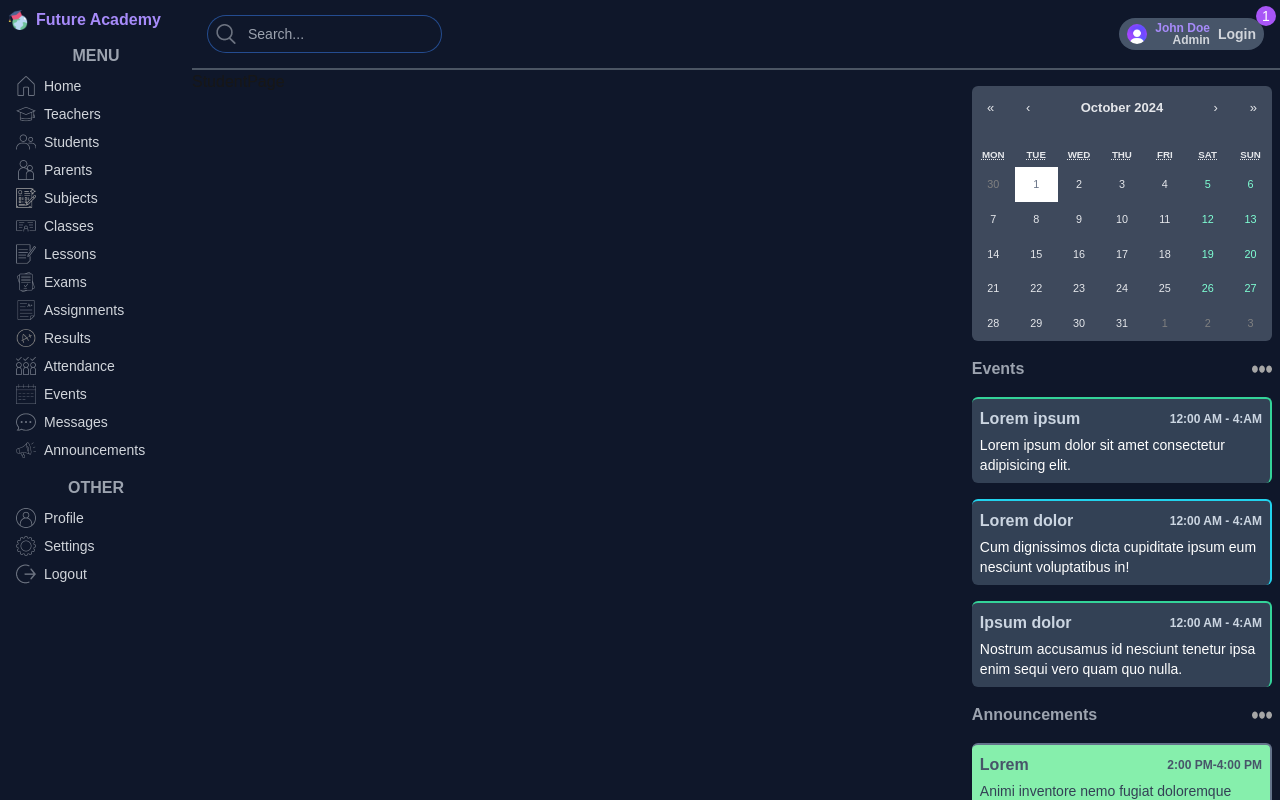
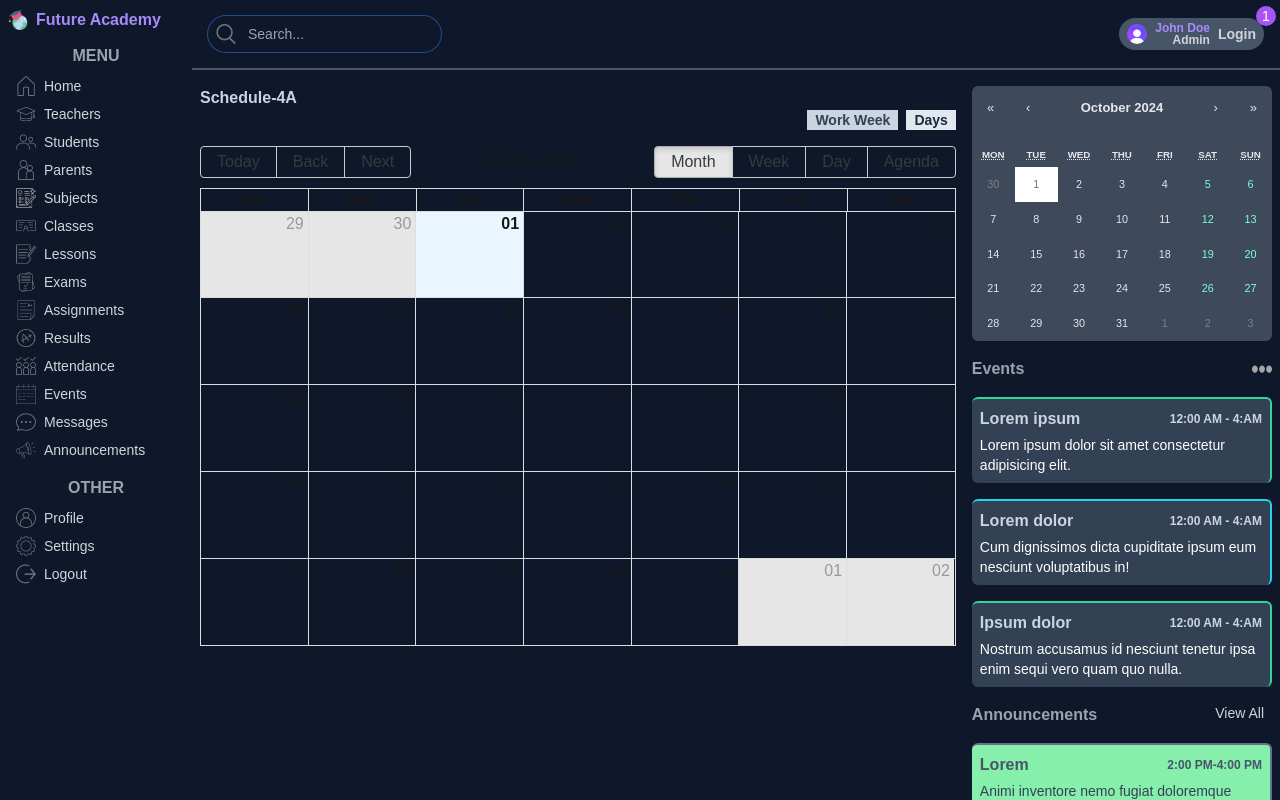
Before and after one commit to mubetesh/student-dashboard, a Next.js app: page /student in a window 1280 px wide. Built offline with nearby package versions, Linux system fonts and the light colour scheme.

Commit message:
add big calendar

```diff
--- a/package.json
+++ b/package.json
@@ -9,8 +9,10 @@
     "lint": "next lint"
   },
   "dependencies": {
+    "moment": "^2.30.1",
     "next": "14.2.13",
     "react": "^18",
+    "react-big-calendar": "^1.15.0",
     "react-calendar": "^5.0.0",
     "react-dom": "^18",
     "recharts": "^2.12.7"
--- a/src/app/(dashboard)/student/page.tsx
+++ b/src/app/(dashboard)/student/page.tsx
@@ -1,7 +1,20 @@
+
+import BigCalendar from "@/components/BigCalendar"
 
 const StudentPage = () => {
   return (
-    <div>StudentPage</div>
+    <div className="w-full flex flex-col  gap-4 px-2 py-4">
+      <div>
+        <h1 className="font-semibold text-md text-slate-300">Schedule-4A</h1>
+        <div className="flex justify-end items-center gap-2">
+          <h2 className="text-slate-700 bg-slate-300 px-2 font-semibold text-sm">Work Week</h2>
+          <h2 className="text-slate-800 bg-slate-200 px-2 font-semibold text-sm">Days</h2>
+        </div>
+      </div>
+      <div>
+        <BigCalendar />
+      </div>
+    </div>
   )
 }
 
--- a/src/components/Announcements.tsx
+++ b/src/components/Announcements.tsx
@@ -1,5 +1,4 @@
 
-import Image from "next/image";
 
 const announcements = [
     {
@@ -28,7 +27,7 @@
         <div className="flex flex-col gap-4 my-4">
       <div className="flex justify-between">
         <h1 className="text-gray-400 font-bold">Announcements</h1>
-        <Image src="/moreDark.png" alt="" width={20} height={20} />
+        <span className="text-gray-300 text-sm px-2" >View All</span>
       </div>
         {announcements.map((announcement) => (
           <div key={announcement.id} className=" p-2 border-slate-500 border-r-2 odd:bg-blue-300 even:bg-green-300 border-t-2 rounded-md ">
--- /dev/null
+++ b/src/components/BigCalendar.tsx
@@ -0,0 +1,21 @@
+"use client"
+import { Calendar, momentLocalizer } from 'react-big-calendar'
+import moment from 'moment'
+import {calendarEvents} from "@/lib/data"
+import "react-big-calendar/lib/css/react-big-calendar.css"
+
+const localizer = momentLocalizer(moment)
+
+const BigCalendar = () => (
+  <div>
+    <Calendar
+      localizer={localizer}
+      events={calendarEvents}
+      startAccessor="start"
+      endAccessor="end"
+      style={{ height: 500 }}
+    />
+  </div>
+)
+
+export default BigCalendar;
```
Also changed, not shown: 1 other file (tests, documents, lock files or other folders).
